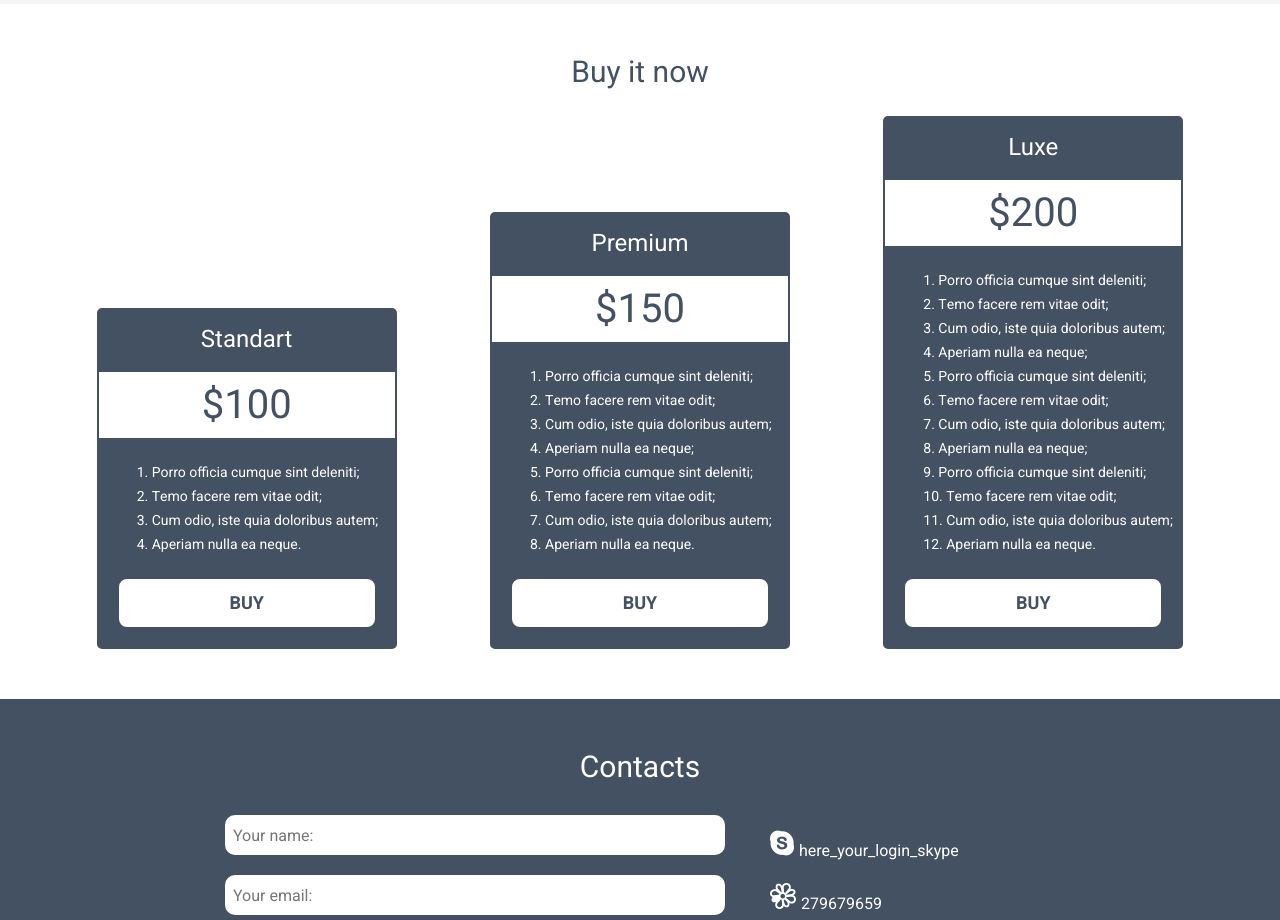
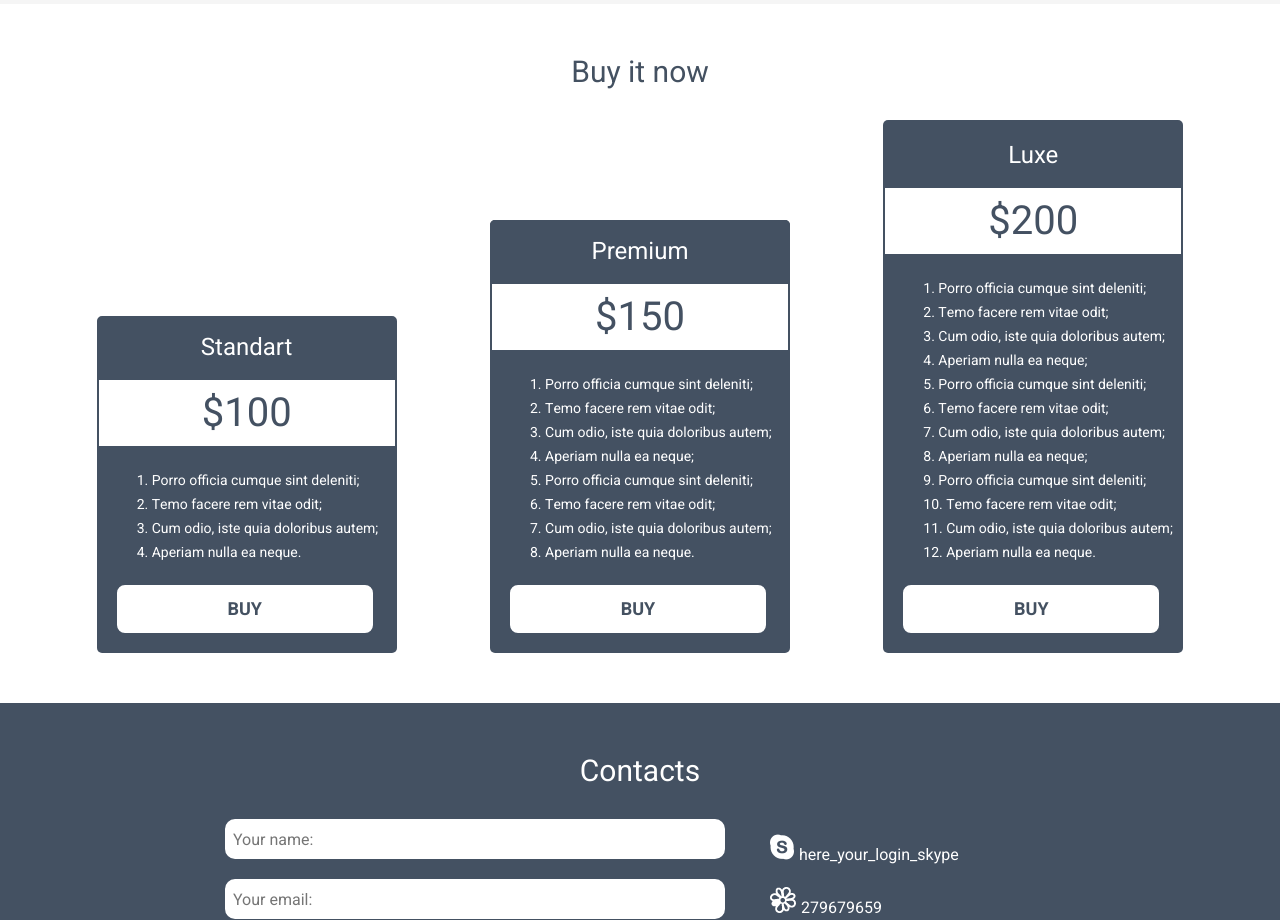
Before and after one commit to 4usik/html5, a plain HTML site: page lesson2_homework/index.html in a window 1280 px wide. Shown: the part 2060-2980 px from the top of the page. Drawn offline with Linux system fonts and the light colour scheme.

Commit message:
Убрана лишняя обертка в блоке Buy it now.

```diff
--- a/lesson2_homework/css/style.css
+++ b/lesson2_homework/css/style.css
@@ -256,12 +256,6 @@ figure:nth-child(5) > figcaption > p {
   left: -30px;
 }
 .user-name {
-    /*background-color: #ebebeb;
-    border-left: 1px solid #ebebeb;
-    border-bottom-left-radius: 5px;
-    border-bottom-right-radius: 5px;
-    width: 103.25%;*/
-
     font-size: 14px;
     font-weight: 400;
     line-height: 18px;
@@ -299,7 +293,6 @@ figure:nth-child(5) > figcaption > p {
     display: flex;
     flex-wrap: wrap;
     justify-content: space-around;
-
 }
 .buy-title {
     width: 100%;
@@ -314,11 +307,18 @@ figure:nth-child(5) > figcaption > p {
 .premium,
 .luxe {
     width: 300px;
-    background-color: #ffffff;
+    background-color: #445162;
     padding: 0;
     display: flex;
     flex-direction: column;
     justify-content: flex-end;
+    border-radius: 5px;
+}
+.standart {
+    margin-top: 200px;
+}
+.premium {
+    margin-top: 100px;
 }
 h4 {
     width: 100%;
@@ -356,13 +356,6 @@ h4 {
     padding: 20px 10px 19px 40px;
     list-style-position: inside;
 }
-.colot-but {
-    background-color: #445162;
-    padding: 0 18px 18px 18px;
-    border: 2px solid #445162;
-    border-bottom-left-radius: 5px;
-    border-bottom-right-radius: 5px;
-}
 .but-buy {
     color: #445161;
     width: 260px;
@@ -376,6 +369,7 @@ h4 {
     margin: 0 auto;
     padding: 15px;
     outline: none;
+    margin: 0 18px 18px 18px;
 }
 .but-buy:hover {
     background-color: lightgray;
@@ -427,7 +421,6 @@ input:hover {
 input:focus {
     color: #445162;
     font-weight: bold;
-
 }
 .message {
     height: 170px;
@@ -440,6 +433,7 @@ input:focus {
     border: 2px solid #ffffff;
     border-radius: 10px;
     outline: none;
+    resize: none;
 }
 .message:hover {
     background-color: lightgray;
--- a/lesson2_homework/index.html
+++ b/lesson2_homework/index.html
@@ -117,9 +117,7 @@
                         <li>Cum odio, iste quia doloribus autem;</li>
                         <li>Aperiam nulla ea neque.</li>
                     </ol>
-                    <div class="colot-but">
-                        <button class="but-buy">buy</button>
-                    </div>
+                    <button class="but-buy">buy</button>
                 </div>
                 <div class="premium">
                     <h4>premium</h4>
@@ -134,9 +132,7 @@
                         <li>Cum odio, iste quia doloribus autem;</li>
                         <li>Aperiam nulla ea neque.</li>
                     </ol>
-                    <div class="colot-but">
-                        <button class="but-buy">buy</button>
-                    </div>
+                    <button class="but-buy">buy</button>
                 </div>
                 <div class="luxe">
                     <h4>luxe</h4>
@@ -155,9 +151,7 @@
                         <li>Cum odio, iste quia doloribus autem;</li>
                         <li>Aperiam nulla ea neque.</li>
                     </ol>
-                    <div class="colot-but">
-                        <button class="but-buy">buy</button>
-                    </div>
+                    <button class="but-buy">buy</button>
                 </div>
             </section>
         </main>
```
